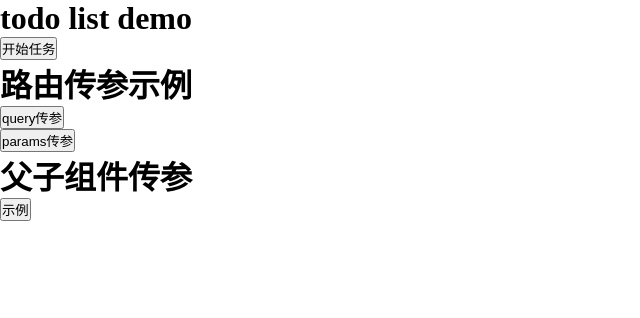
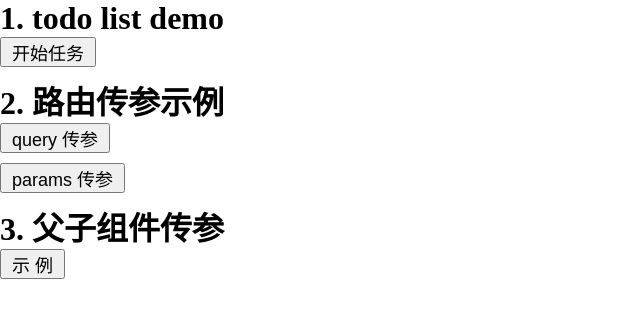
Before and after one commit to chendadou/vue-demo, a Vue app: page / in a window 1280 px wide. Shown: the top 318 px of the page, without its empty margins (0-640 px from the left). Built offline with nearby package versions, Linux system fonts and the light colour scheme.

Commit message:
update: css

```diff
--- a/src/components/child/Child.vue
+++ b/src/components/child/Child.vue
@@ -1,5 +1,5 @@
 <template>
-  <div>
+  <div class="child">
     <h2>this is a child page.</h2>
 
     <!-- props 接收的数据可直接在模板中使用 -->
@@ -42,3 +42,11 @@ export default defineComponent({
   },
 });
 </script>
+
+<style scoped lang="scss">
+.child {
+  border: 1px solid #ccc;
+  margin: 5px;
+  padding: 10px;
+}
+</style>
--- a/src/views/AboutView.vue
+++ b/src/views/AboutView.vue
@@ -1,5 +1,5 @@
 <template>
-  <div>
+  <div class="about">
     <h1>This is an about page</h1>
 
     <!-- @send 是子组件里定义的 emit 分发事件，用于子组件向父组件传递数据 -->
@@ -45,3 +45,13 @@ export default defineComponent({
   },
 });
 </script>
+
+<style scoped lang="scss">
+.about {
+  button {
+    padding: 0 10px;
+    font-size: 18px;
+    margin-top: 10px;
+  }
+}
+</style>
--- a/src/views/ParamsView.vue
+++ b/src/views/ParamsView.vue
@@ -65,3 +65,13 @@ export default defineComponent({
   },
 });
 </script>
+
+<style scoped lang="scss">
+.params {
+  button {
+    padding: 0 10px;
+    font-size: 18px;
+    margin-top: 10px;
+  }
+}
+</style>
--- a/src/views/QueryView.vue
+++ b/src/views/QueryView.vue
@@ -2,7 +2,7 @@
   <div class="query">
     <h1>This is an query test page</h1>
     <ul>
-      <li v-for="(value, key) in query" :key="key">{{key}}: {{value}}</li>
+      <li v-for="(value, key) in query" :key="key">{{ key }}: {{ value }}</li>
     </ul>
     <button @click="goBack">返回</button>
   </div>
@@ -38,3 +38,13 @@ export default defineComponent({
   },
 });
 </script>
+
+<style scoped lang="scss">
+.query {
+  button {
+    padding: 0 10px;
+    font-size: 18px;
+    margin-top: 10px;
+  }
+}
+</style>
--- a/src/views/StartView.vue
+++ b/src/views/StartView.vue
@@ -1,20 +1,22 @@
 <template>
-  <h1>todo list demo</h1>
+  <div class="start">
+    <h1>1. todo list demo</h1>
     <div>
       <button @click="start">开始任务</button>
     </div>
 
-  <h1>路由传参示例</h1>
+    <h1>2. 路由传参示例</h1>
     <div>
-    <button @click="goQuery">query传参</button>
+      <button @click="goQuery">query 传参</button>
     </div>
     <div>
-    <button @click="goParams">params传参</button>
+      <button @click="goParams">params 传参</button>
     </div>
 
-  <h1>父子组件传参</h1>
+    <h1>3. 父子组件传参</h1>
     <div>
-    <button @click="goAbout">示例</button>
+      <button @click="goAbout">示 例</button>
+    </div>
   </div>
 </template>
 
@@ -90,3 +92,13 @@ export default defineComponent({
   },
 });
 </script>
+
+<style lang="scss" scoped>
+.start {
+  button {
+    padding: 0 10px;
+    font-size: 18px;
+    margin-bottom: 10px;
+  }
+}
+</style>
```
Lines whose indentation alone changed are shown as unchanged.
